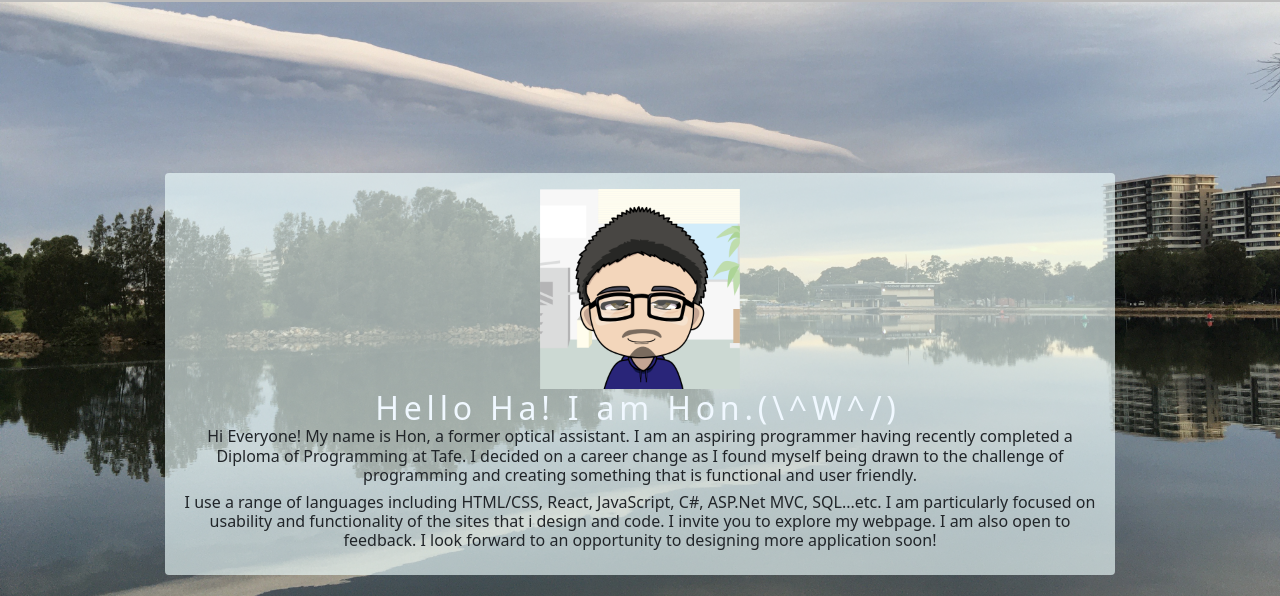
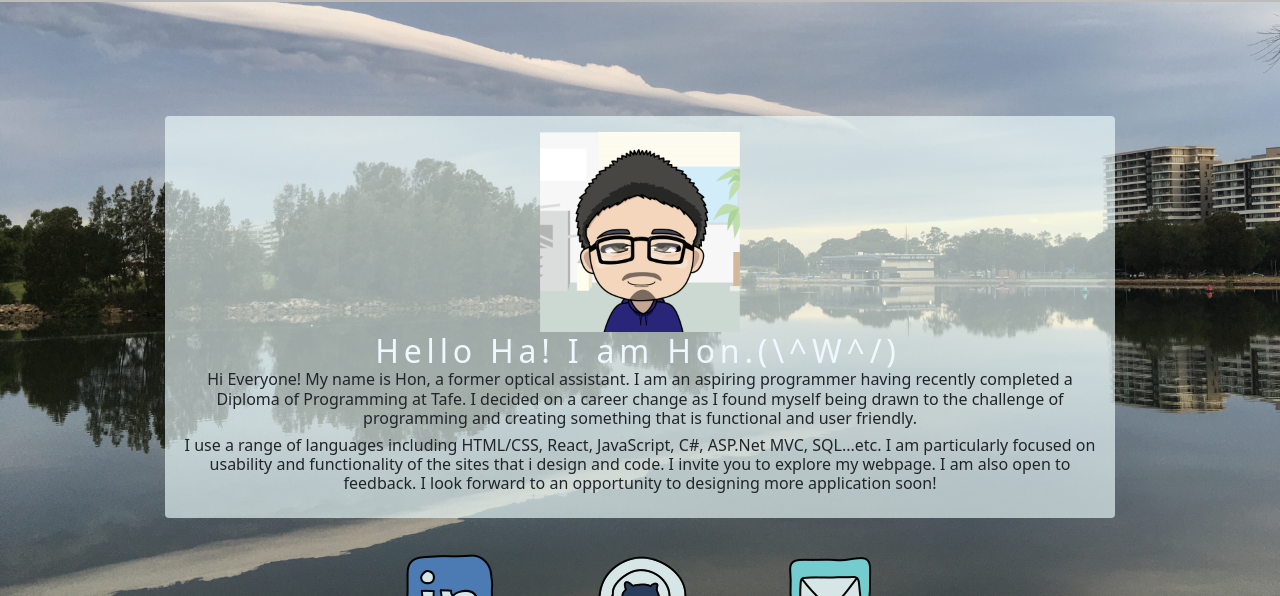
Before and after one commit to honkwok2021/my-personal-web, a React (Create React App) app: page /#/ in a window 1280 px wide. Shown: the part 204-800 px from the top of the page. Built offline with nearby package versions, Linux system fonts and the light colour scheme; grey boxes are pictures that could not be loaded.

Commit message:
Update home.js

```diff
--- a/src/page/home.js
+++ b/src/page/home.js
@@ -14,7 +14,7 @@ export function Home(){
                     <Col >
 
                     </Col>
-                    <Col md={10} className="intro typewriter p-3 rounded" style={{marginTop:"15%"}}>
+                    <Col md={10} className="intro typewriter p-3 rounded" style={{marginTop:"10%"}}>
                         <div className="justify-content-centre " >
                             <img src={honimg} alt=" " width="200px" />
 
```
